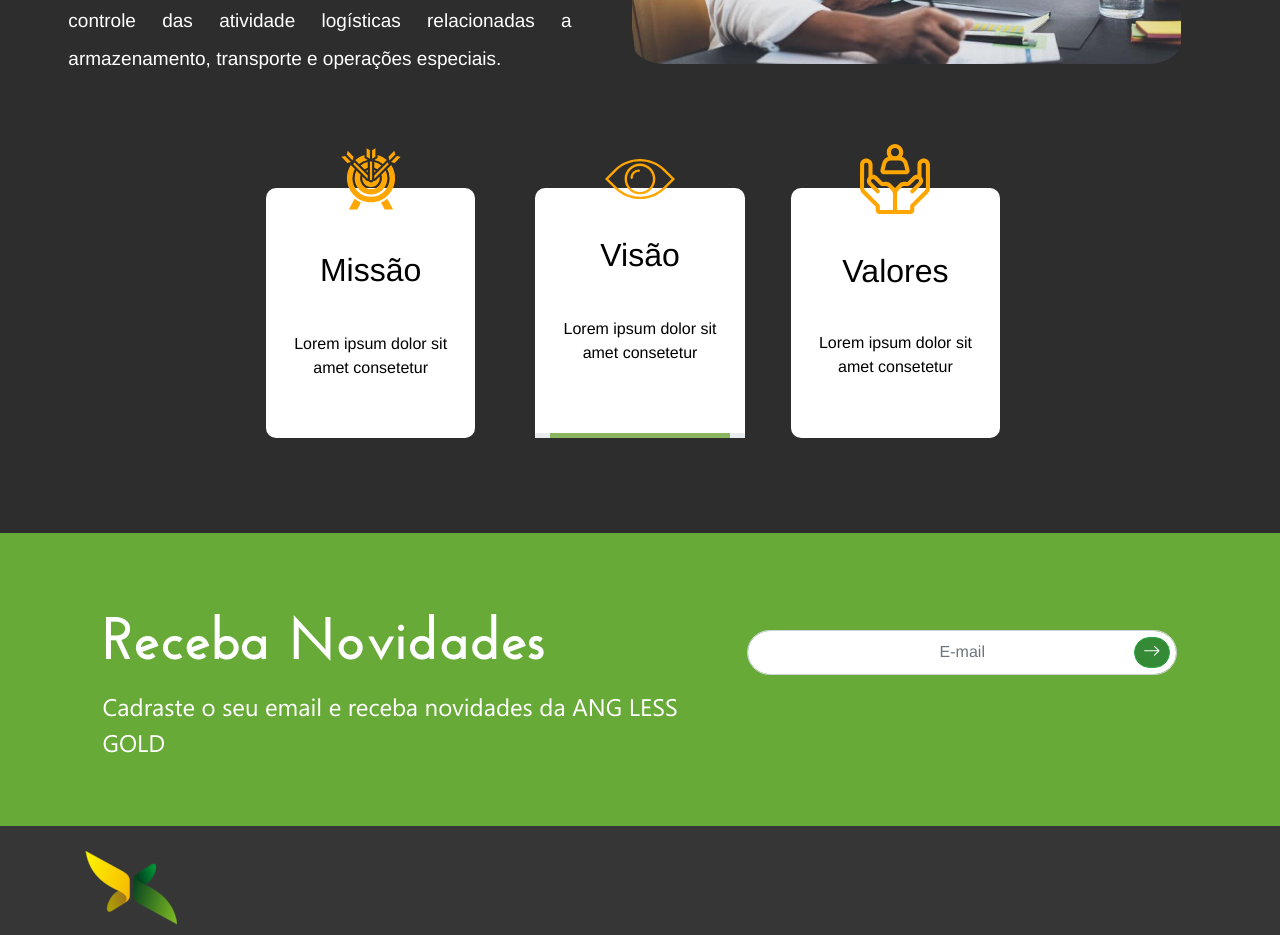
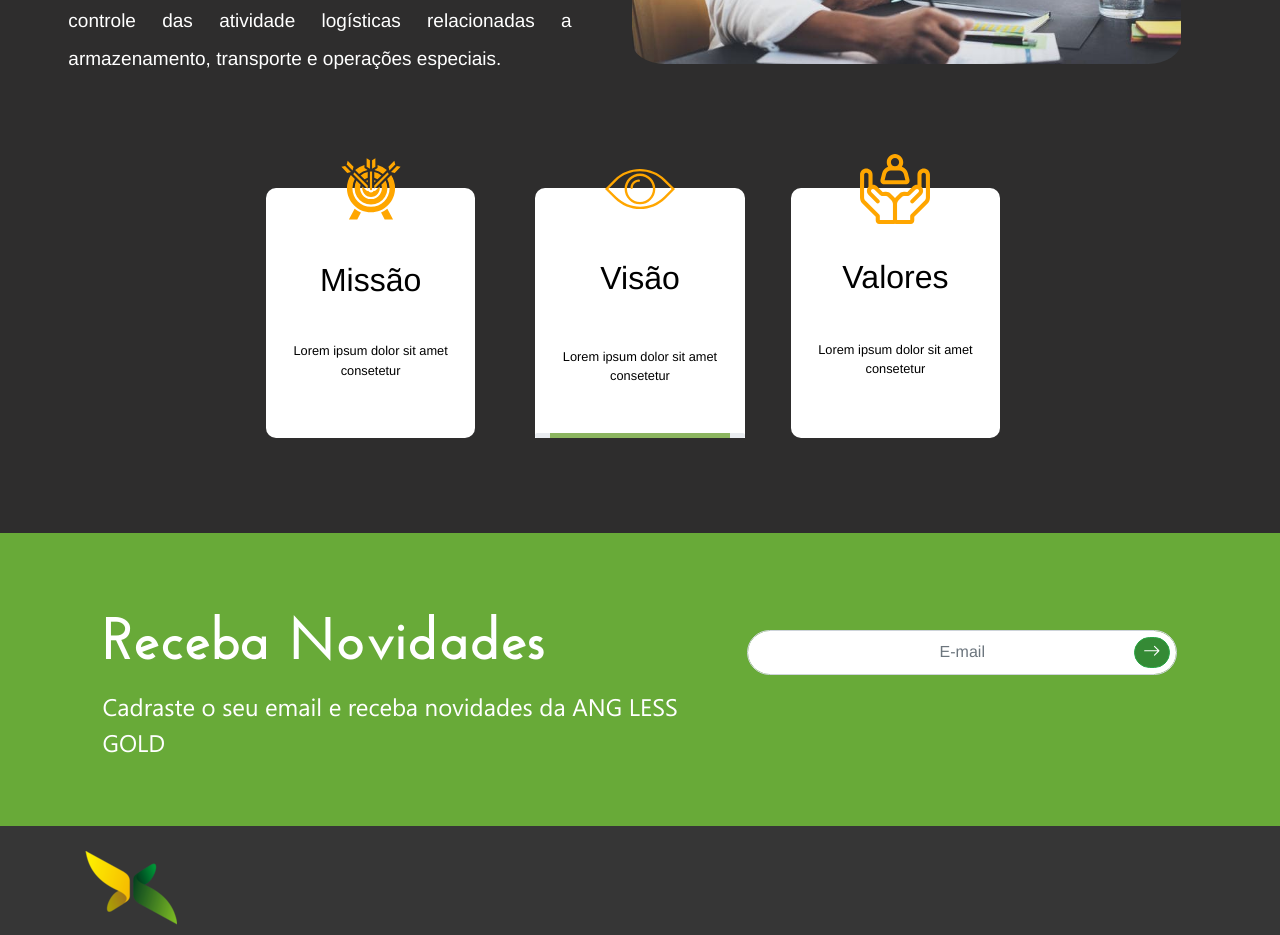
Before and after one commit to uByte2020/Ang-lessGold, a Vue app: page /QuemSomos in a window 1280 px wide. Shown: the part 1220-2155 px from the top of the page. Built offline with nearby package versions, Linux system fonts and the light colour scheme.

Commit message:
Alinhamento de texto

```diff
--- a/src/views/QuemSomos.vue
+++ b/src/views/QuemSomos.vue
@@ -244,34 +244,37 @@ h1 {
     filter: invert(68%) sepia(23%) saturate(3809%) hue-rotate(359deg) brightness(101%) contrast(106%);
 }
 .IconDiv {
-  margin-top: -50px;
+  margin-top: -40px;
   height: 70px;
 }
 .IconDiv2 {
-  margin-top: -50px;
+  margin-top: -40px;
   height: 70px;
 }
 .IconDiv3 {
-  margin-top: -50px;
+  margin-top: -40px;
   height: 70px;
 }
 .titulo {
   margin: auto;
 }
 .titulo2 {
-  margin: 5px auto;
+  margin-top: 25px;
 }
 .titulo3 {
   margin: auto;
-  margin-top: 1px;
+  margin-top: -4px;
 }
 .Texto {
+  font-size: .8rem;
 }
 .Texto2 {
-  margin: 7px auto;
+  margin-top: 25px;
+  font-size: .8rem;
 }
 .Texto3 {
-  margin-top: -10px;
+  margin-top: -8px;
+  font-size: .8rem;
 }
 #dataaos {
   margin-top: -5%;
```
